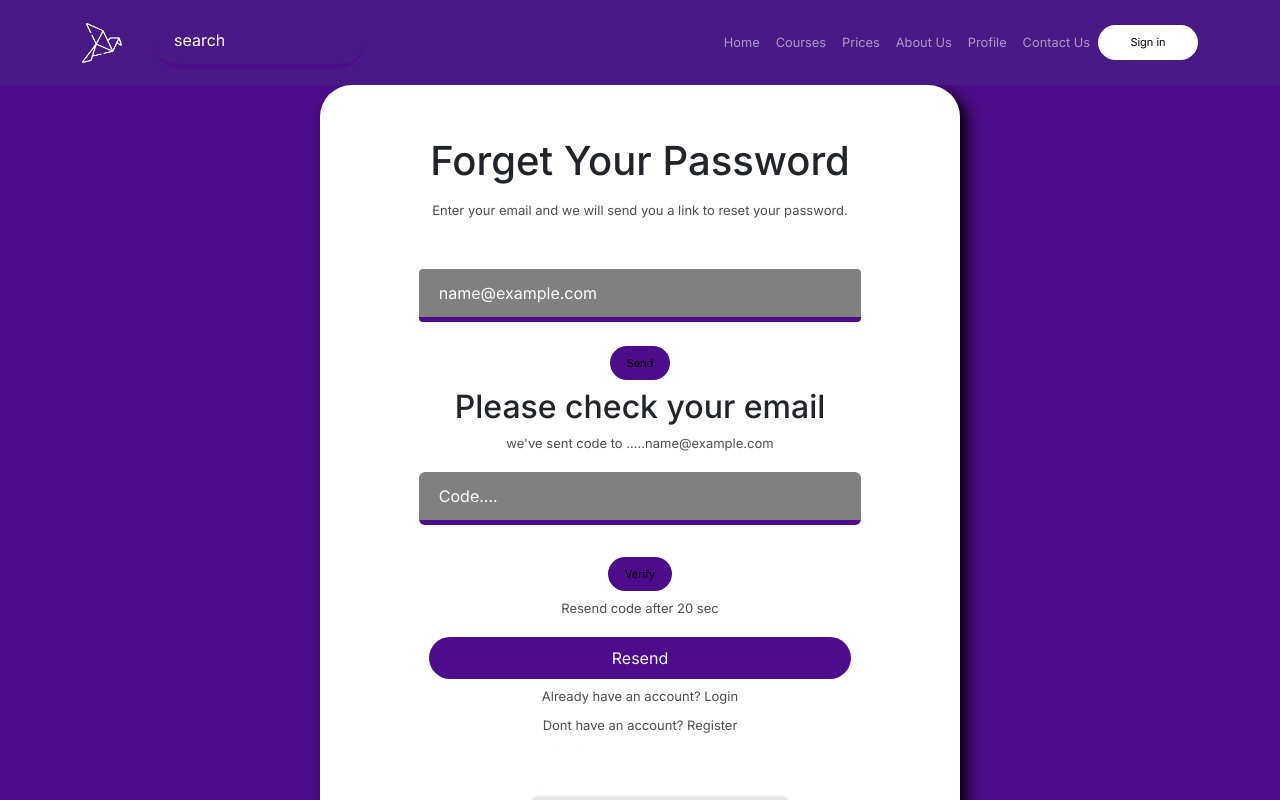
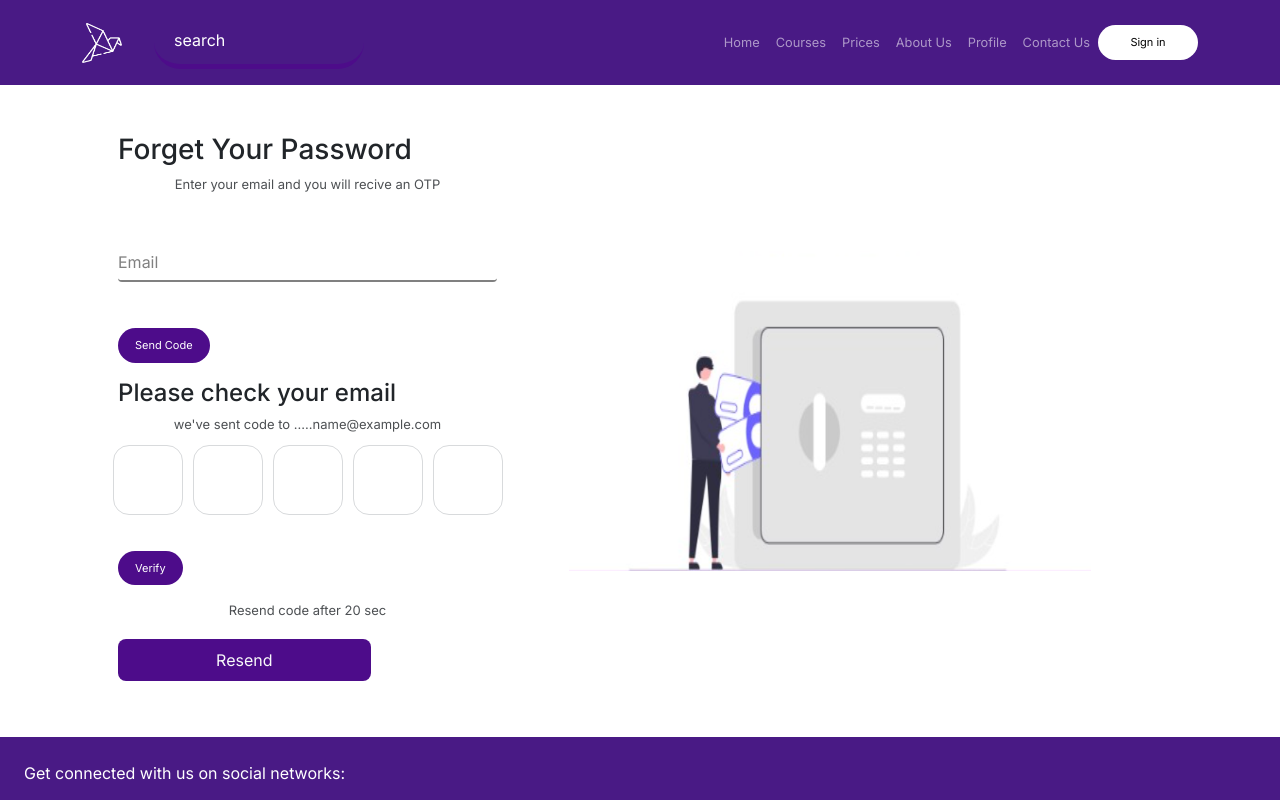
Before and after one commit to Manar504/Hobby-Zone, a Next.js app: page /ForgetPassword in a window 1280 px wide. Shown: the top 800 px of the page. Built offline with nearby package versions, Linux system fonts and the light colour scheme.

Commit message:
OTP | forget/change password update
stand-with-palestine

```diff
--- a/app/Components/DeafultButton/DeafultButton.tsx
+++ b/app/Components/DeafultButton/DeafultButton.tsx
@@ -1,29 +1,32 @@
-'use client';
-import "./DeafultButton.css"
+"use client";
+import "./DeafultButton.css";
 
-import React, { FormEventHandler } from 'react'
+import React, { FormEventHandler } from "react";
 
-type ButtonProps= {
-    handleClick : (event : React.MouseEvent<HTMLButtonElement>)=> void ;
-    text : string ;
-    width? : string ;
-    bg? : string ;
-    color?: string;
-}
+type ButtonProps = {
+  handleClick: (event: React.MouseEvent<HTMLButtonElement>) => void;
+  text: string;
+  width?: string;
+  bg?: string;
+  color?: string;
+};
 
+const DeafultButton = (props: ButtonProps) => {
+  const defaultBgColor = "white";
+  return (
+    <button
+      className="deafult-button btn btn-lg my-3 rounded rounded-pill"
+      style={{
+        width: `${props.width}`,
+        backgroundColor: props.bg || defaultBgColor,
+        color: props.color || "black",
+      }}
+      onClick={props.handleClick}
+    >
+      {" "}
+      {props.text}{" "}
+    </button>
+  );
+};
 
-const DeafultButton = (props:ButtonProps) => {
-  const defaultBgColor = 'white';
-  return (
-    <button className="deafult-button btn btn-lg my-2 rounded rounded-pill"
-        style={{
-            width:`${props.width}`,
-            backgroundColor: props.bg || defaultBgColor,
-            color:  props.color || "black" ,
-
-        }}
-    onClick={props.handleClick} > {props.text}  </button>
-  )
-}
-
-export default DeafultButton
+export default DeafultButton;
--- /dev/null
+++ b/app/Components/Otpinput/OtpInput.jsx
@@ -0,0 +1,111 @@
+
+import React, { Component, ReactDOM } from 'react';
+import './Otpinput.css'
+
+class Otpinput extends React.Component {
+
+    constructor(props) {
+        super(props);
+        this.state = { value: '', otp1: "", otp2: "", otp3: "", otp4: "", otp5: "", disable: true };
+        this.handleChange = this.handleChange.bind(this);
+        this.handleSubmit = this.handleSubmit.bind(this);
+
+    }
+
+    handleChange(value1, event) {
+
+        this.setState({ [value1]: event.target.value });
+    }
+
+    handleSubmit(event) {
+
+        const data = new FormData(event.target);
+        console.log(this.state);
+        event.preventDefault();
+    }
+
+    inputfocus = (elmnt) => {
+        if (elmnt.key === "Delete" || elmnt.key === "Backspace") {
+            const next = elmnt.target.tabIndex - 2;
+            if (next > -1) {
+
+                elmnt.target.form.elements[next].focus()
+            }
+        }
+        else {
+            console.log("next");
+
+            const next = elmnt.target.tabIndex;
+            if (next < 5) {
+                elmnt.target.form.elements[next].focus()
+            }
+        }
+
+    }
+
+    render() {
+        return (
+            <form onSubmit={this.handleSubmit}>
+                <div className="otpContainer">
+
+                    <input
+                        name="otp1"
+                        type="text"
+                        autoComplete="off"
+                        className="otpInput"
+                        value={this.state.otp1}
+                        onKeyPress={this.keyPressed}
+                        onChange={e => this.handleChange("otp1", e)}
+                        tabIndex="1" maxLength="1" onKeyUp={e => this.inputfocus(e)}
+
+                    />
+                    <input
+                        name="otp2"
+                        type="text"
+                        autoComplete="off"
+                        className="otpInput"
+                        value={this.state.otp2}
+                        onChange={e => this.handleChange("otp2", e)}
+                        tabIndex="2" maxLength="1" onKeyUp={e => this.inputfocus(e)}
+
+                    />
+                    <input
+                        name="otp3"
+                        type="text"
+                        autoComplete="off"
+                        className="otpInput"
+                        value={this.state.otp3}
+                        onChange={e => this.handleChange("otp3", e)}
+                        tabIndex="3" maxLength="1" onKeyUp={e => this.inputfocus(e)}
+
+                    />
+                    <input
+                        name="otp4"
+                        type="text"
+                        autoComplete="off"
+                        className="otpInput"
+                        value={this.state.otp4}
+                        onChange={e => this.handleChange("otp4", e)}
+                        tabIndex="4" maxLength="1" onKeyUp={e => this.inputfocus(e)}
+                    />
+
+                    <input
+                        name="otp5"
+                        type="text"
+                        autoComplete="off"
+                        className="otpInput"
+                        value={this.state.otp5}
+                        onChange={e => this.handleChange("otp5", e)}
+                        tabIndex="5" maxLength="1" onKeyUp={e => this.inputfocus(e)}
+                    />
+                </div>
+                {/* <Button className="primary" type="submit">
+                    Submit
+                </Button> */}
+            </form>
+        );
+    }
+}
+
+
+export default Otpinput;
--- /dev/null
+++ b/app/Components/Otpinput/Otpinput.css
@@ -0,0 +1,72 @@
+.otpContainer {
+    display: flex;
+    gap: 10px;
+    justify-content: center;
+    margin-bottom: 20px;
+    }
+
+    .otpContainer input {
+     outline: 0 !important;
+     user-select: none !important;
+     width: 70px;
+     height:70px;
+     background-color: #fff;
+     font-weight: bold !important;
+     border-radius: 16px;
+     border: 1px solid #D8DADC !important;
+     line-height: 50px;
+     text-align: center;
+     font-size: 24px;
+     color: var(--main-color);
+     margin: 0;
+     -webkit-border-radius: 16px;
+     -moz-border-radius: 16px;
+     -ms-border-radius: 16px;
+     -o-border-radius: 16px;
+}
+
+    .otpContainer input:focus {
+     border: 1px solid var(--main-color) !important;
+    }
+
+    .otpContainer input:active {
+     border: 1px solid var(--main-color) !important;
+    }
+
+    .otpContainer .splitter {
+     padding: 5px 0;
+     color: rgb(0, 0, 0);
+     font-size: 25px;
+     margin: 0;
+    }
+
+    .prompt {
+     margin-bottom: 20px;
+     font-size: 20px;
+     color: white;
+    }
+
+    .formSection {
+     max-width: 500px;
+     margin: auto;
+     border-radius: 10px;
+     box-shadow: 0px 0px 8px #ddd;
+     padding: 20px;
+    }
+
+    .w-100 {
+     width: 100%;
+    }
+
+    /* Media query for mobile devices */
+    @media (max-width: 480px) {
+     .otpContainer {
+      gap: 5px !important;
+     }
+     .otpContainer input {
+      width: 40px !important;
+     }
+     .otpContainer .splitter {
+      font-size: 25px !important;
+     }
+    }
--- a/app/ForgetPassword/forget.css
+++ b/app/ForgetPassword/forget.css
@@ -1,6 +1,6 @@
 body {
   margin: auto;
-  background-color: rgb(77, 12, 138);
+  /* background-color: rgb(77, 12, 138); */
   box-sizing: border-box;
 
 }
--- a/app/ForgetPassword/page.tsx
+++ b/app/ForgetPassword/page.tsx
@@ -5,51 +5,39 @@ import "./forget.css";
 import S from "../../public/s.png";
 import DeafultButton from "../Components/DeafultButton/DeafultButton";
 import { metadata } from "../layout";
+import DeafultInput from "../Components/DeafultInput/Input";
+import Otpinput from "../Components/Otpinput/OtpInput";
+
 const forgetting = () => {
   return (
-    <div
-      className=" main col-lg-6 col-md-8 col-sm-10 p-1 bg-white text-dark text-center
-      rounded-5 shadow-xl w-2 mx-auto"
-    >
+    <div className=" container">
       <div className="row ">
-        <div className="col-sm-12 mt-5 ">
-          <h1>Forget Your Password</h1>
-          <p className="mt-3">
-            Enter your email and we will send you a link to reset your password.
-          </p>
+        <div className="col-md-5 col-sm-12 p-5 ">
+          <h3>Forget Your Password</h3>
+          <p className="mb-5">Enter your email and you will recive an OTP</p>
           <form>
-            <div className="form-group mt-5">
-              {/* <label htmlFor="email">Email</label> */}
-              <input
-                type="email"
-                className="container-fluid  form-control mb-3"
-                id="email"
-                required
-                placeholder="name@example.com"
-              />
+            <div className="form-group mt-1">
+              <DeafultInput label="Email" type="Email" />
+
               <DeafultButton
                 bg=" rgb(77, 12, 138)"
-                text="Send"
+                text="Send Code"
                 handleClick={() => {
                   window.location.href = "";
                 }}
+                color="white"
               />
 
-              <h2> Please check your email</h2>
+              <h4> Please check your email</h4>
               <p>we've sent code to .....name@example.com</p>
               <div className="form-group">
-                <input
-                  type="text"
-                  className="form-control mb-4"
-                  id="code"
-                  required
-                  placeholder="Code...."
-                />
+                <Otpinput />
               </div>
 
               <DeafultButton
                 bg=" rgb(77, 12, 138)"
                 text="Verify"
+                color="white"
                 handleClick={() => {
                   window.location.href = "/ResetPage";
                 }}
@@ -57,30 +45,20 @@ const forgetting = () => {
 
               <p> Resend code after 20 sec</p>
               <button
-                className="btn my-2 col-8 p-2 text-light rounded-5 "
+                className="btn my-2 col-8 p-2 text-light rounded-3 "
                 style={{ backgroundColor: "rgb(77, 12, 138)" }}
               >
                 Resend
               </button>
             </div>
-            <div className="form-group">
-              <p>
-                Already have an account? <a href="/Login">Login</a>
-              </p>
+          </form>{" "}
         </div>
-            <div className="form-group">
-              <p>
-                Dont have an account? <a href="/Register">Register</a>
-              </p>
-            </div>
-          </form>
-          <div>
+        <div className="order-md-last col-md-6 d-flex flex-column justify-content-center align-items-center my-sm-4">
           <Image
             className="container col-sm-12 "
             src={S}
             alt="Picture of the author"
           />
-          </div>{" "}
         </div>
       </div>
     </div>
```
Also changed, not shown: app/ChangePassword/page.tsx (+16 -41 lines), app/page.tsx (+13 -8 lines), tsconfig.json (+18 -4 lines). Lines whose indentation alone changed are shown as unchanged.
